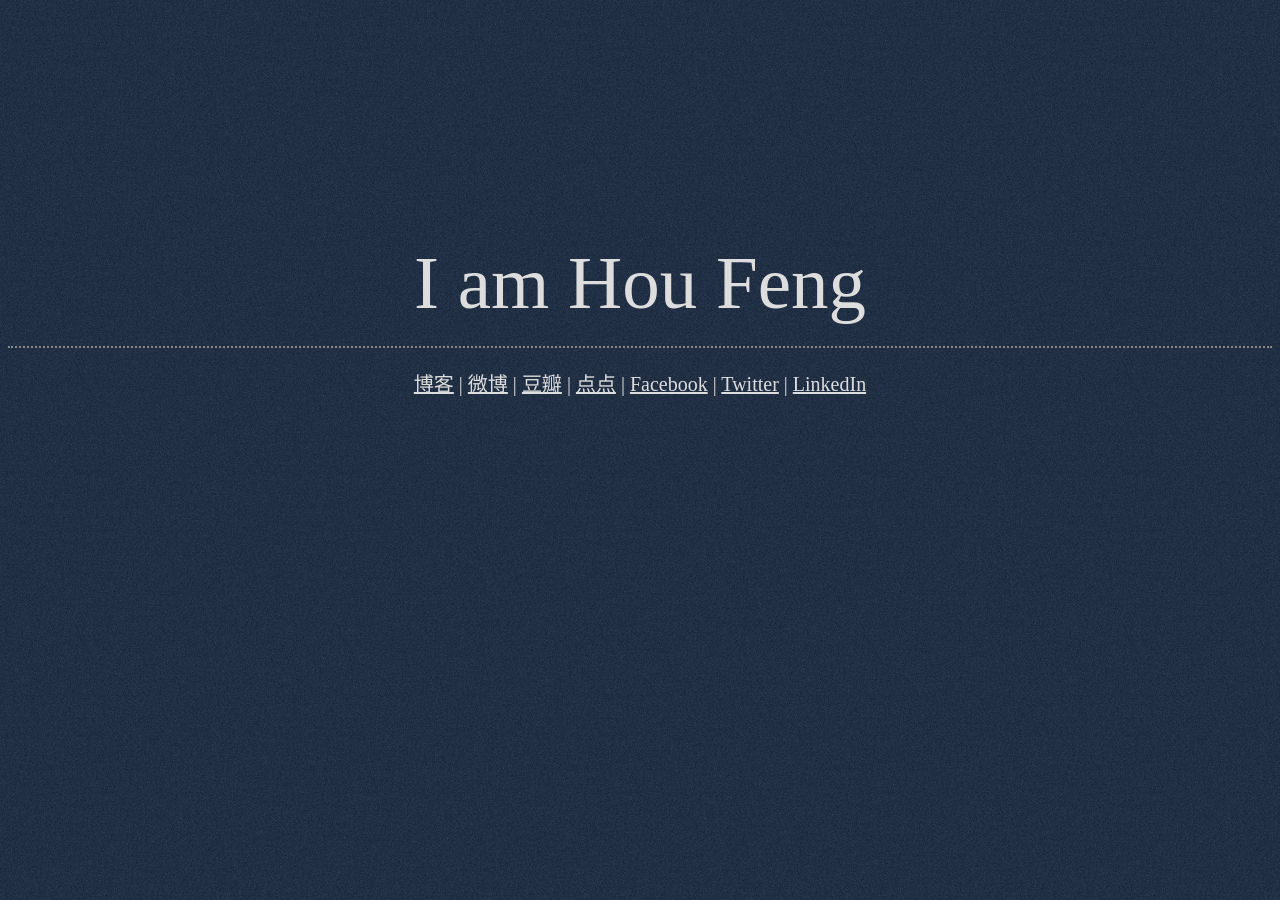
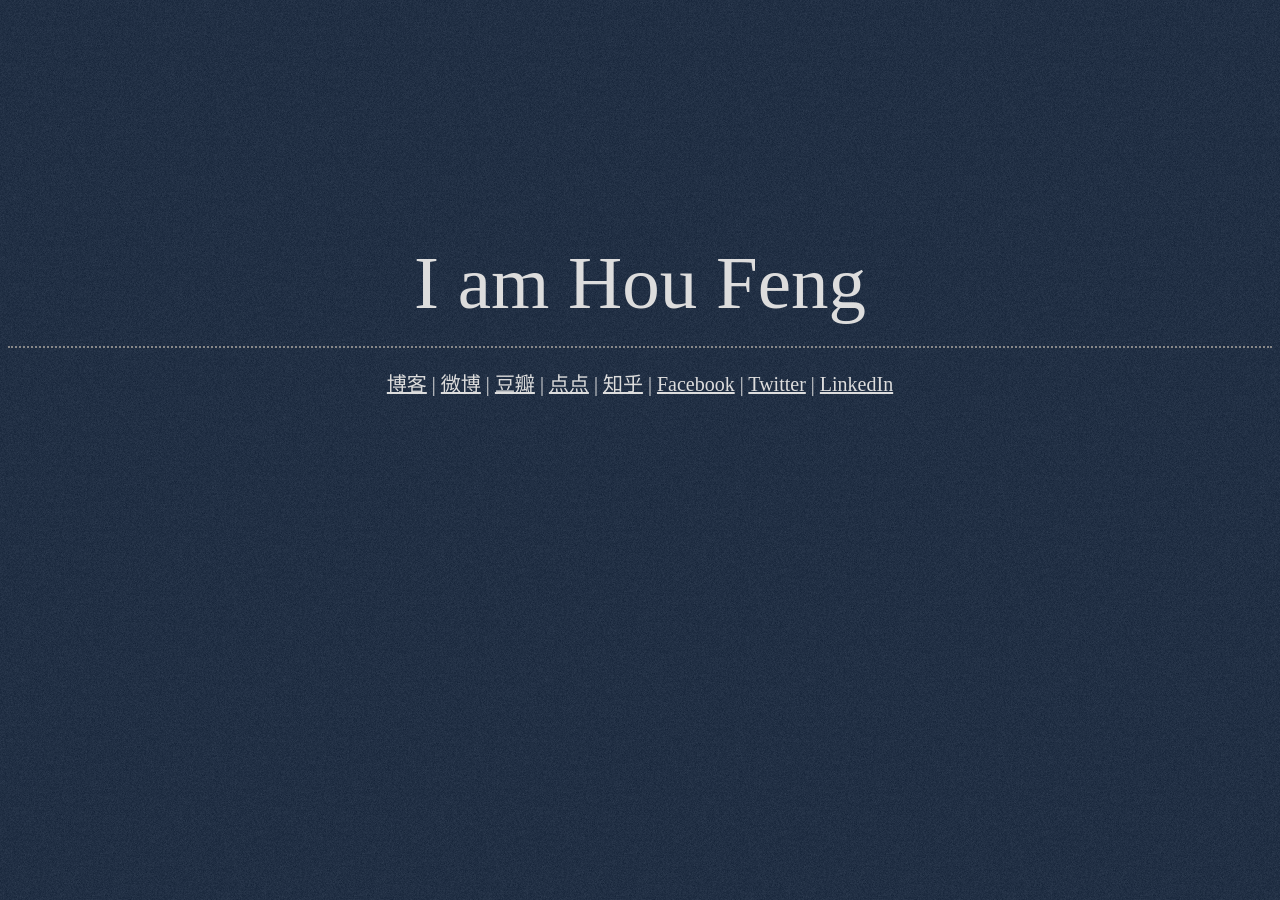
Before and after one commit to Houfeng/houfeng.github.com, a Jekyll site: the page index.html, which Jekyll copies as it is, in a window 1280 px wide. Built offline with Jekyll 4.4.1, drawn with Linux system fonts in a browser that asks for light colours; Markdown is read by kramdown in place of the engine named in the settings.

Commit message:
Updated index.html

```diff
--- a/index.html
+++ b/index.html
@@ -25,6 +25,6 @@
 </head>
 <body>
     <div id="i">I am Hou Feng</div>
-  <div id="link"><a href='http://blog.houfeng.net'>博客</a> | <a href='http://weibo.com/houfeng'>微博</a> | <a href="http://www.douban.com/people/5607115/">豆瓣</a> | <a href='http://i.houfeng.net'>点点</a> | <a href="http://www.facebook.com/houzhanfeng">Facebook</a> | <a href='http://www.twitter.com/hou_feng'>Twitter</a> | <a href="http://www.linkedin.com/pub/hou-feng/63/5a5/887">LinkedIn</a></div>
+  <div id="link"><a href='http://blog.houfeng.net'>博客</a> | <a href='http://weibo.com/houfeng'>微博</a> | <a href="http://www.douban.com/people/5607115/">豆瓣</a> | <a href='http://i.houfeng.net'>点点</a> | <a href="http://www.zhihu.com/people/hou-feng">知乎</a> | <a href="http://www.facebook.com/houzhanfeng">Facebook</a> | <a href='http://www.twitter.com/hou_feng'>Twitter</a> | <a href="http://www.linkedin.com/pub/hou-feng/63/5a5/887">LinkedIn</a></div>
 </body>
 </html>
```
